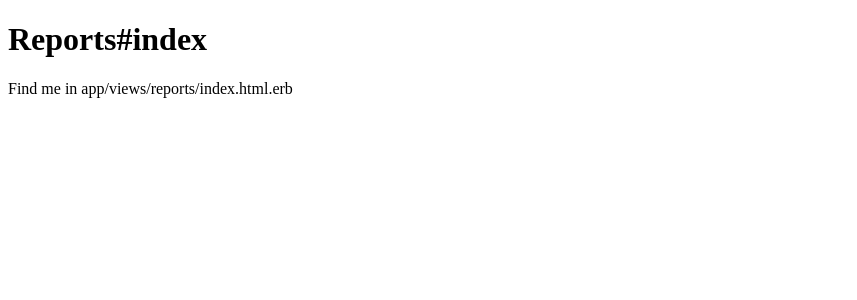
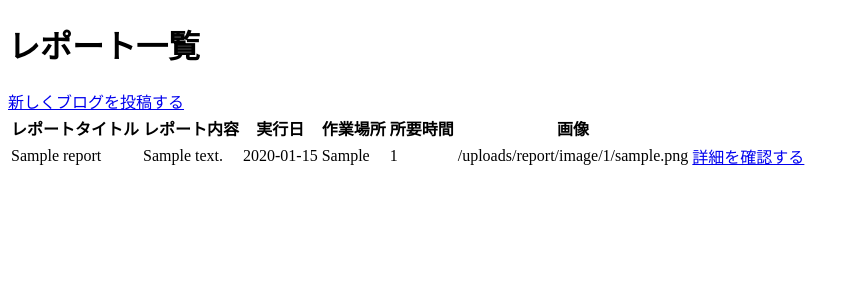
Before and after one commit to ooreicookoo/share_pta, a Rails app: page /reports in a window 1280 px wide. Shown: the top 300 px of the page, without its empty margins (0-857 px from the left). Run offline with Rails 7, Linux system fonts and the light colour scheme; tables that the repository leaves empty hold one stand-in row (values such as "Sample post"); style sheets or scripts are compiled from the project's sources.

Commit message:
レポート詳細画面まで実装

```diff
--- a/app/controllers/reports_controller.rb
+++ b/app/controllers/reports_controller.rb
@@ -1,6 +1,19 @@
 class ReportsController < ApplicationController
   def index
+    @reports = Report.all
   end
   def new
+    @report = Report.new
+  end
+  def create
+    Report.create(report_params)
+    redirect_to new_report_path
+  end
+  def show
+    @report = Report.find(params[:id])
+  end
+  private
+  def report_params
+    params.require(:report).permit(:title, :content, :time, :date, :place, :image)
   end
 end
--- a/app/views/reports/index.html.erb
+++ b/app/views/reports/index.html.erb
@@ -1,2 +1,23 @@
-<h1>Reports#index</h1>
-<p>Find me in app/views/reports/index.html.erb</p>
+<h1>レポート一覧</h1>
+<table>
+  <tr>
+    <th>レポートタイトル</th>
+    <th>レポート内容</th>
+    <th>実行日</th>
+    <th>作業場所</th>
+    <th>所要時間</th>
+    <th>画像</th>
+  </tr>
+<% @reports.each do |report| %>
+  <tr>
+    <td><%= report.title %></td>
+    <td><%= report.content %></td>
+    <td><%= report.date %></td>
+    <td><%= report.place %></td>
+    <td><%= report.time %></td>
+    <td><%= report.image %></td>
+    <td><%= link_to '詳細を確認する', report_path(report.id) %></td>
+  </tr>
+<% end %>
+<%= link_to '新しくブログを投稿する', new_report_path %>
+</table>
--- a/config/routes.rb
+++ b/config/routes.rb
@@ -1,5 +1,3 @@
 Rails.application.routes.draw do
-  get 'reports/index'
   resources :reports
-  # For details on the DSL available within this file, see http://guides.rubyonrails.org/routing.html
 end
```
Also changed, not shown: app/views/reports/new.html.erb (+13 -13 lines), app/views/reports/show.html.erb (added, +7 -0 lines), 12 other files.
